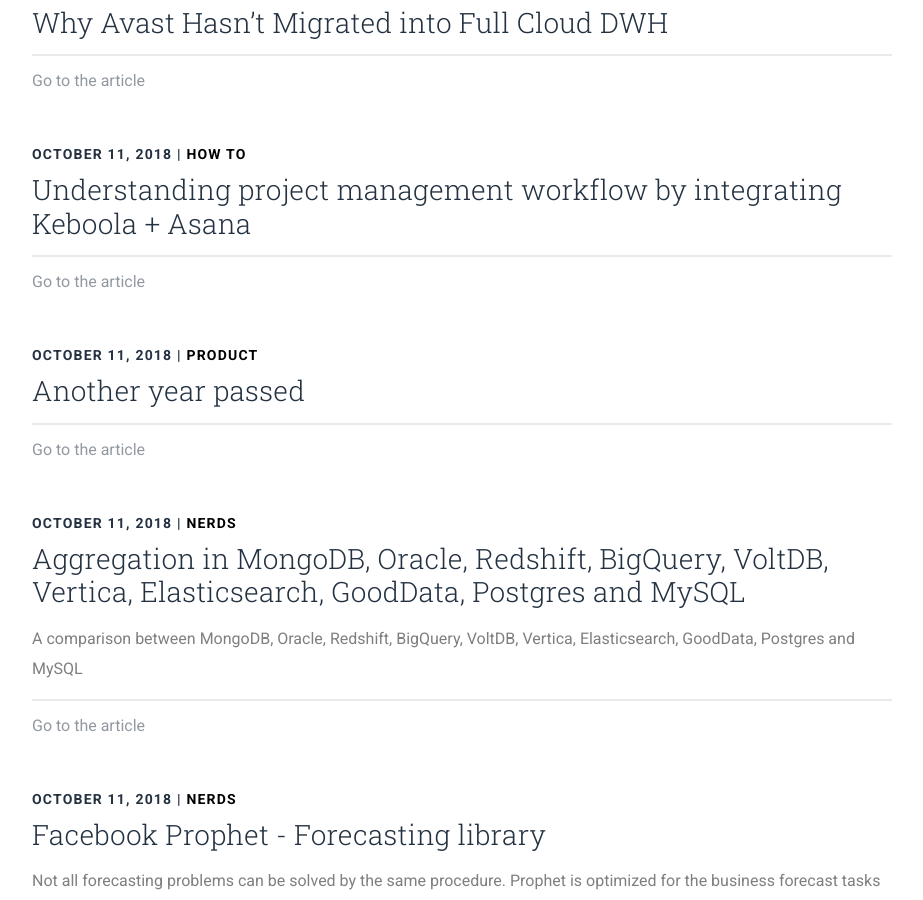
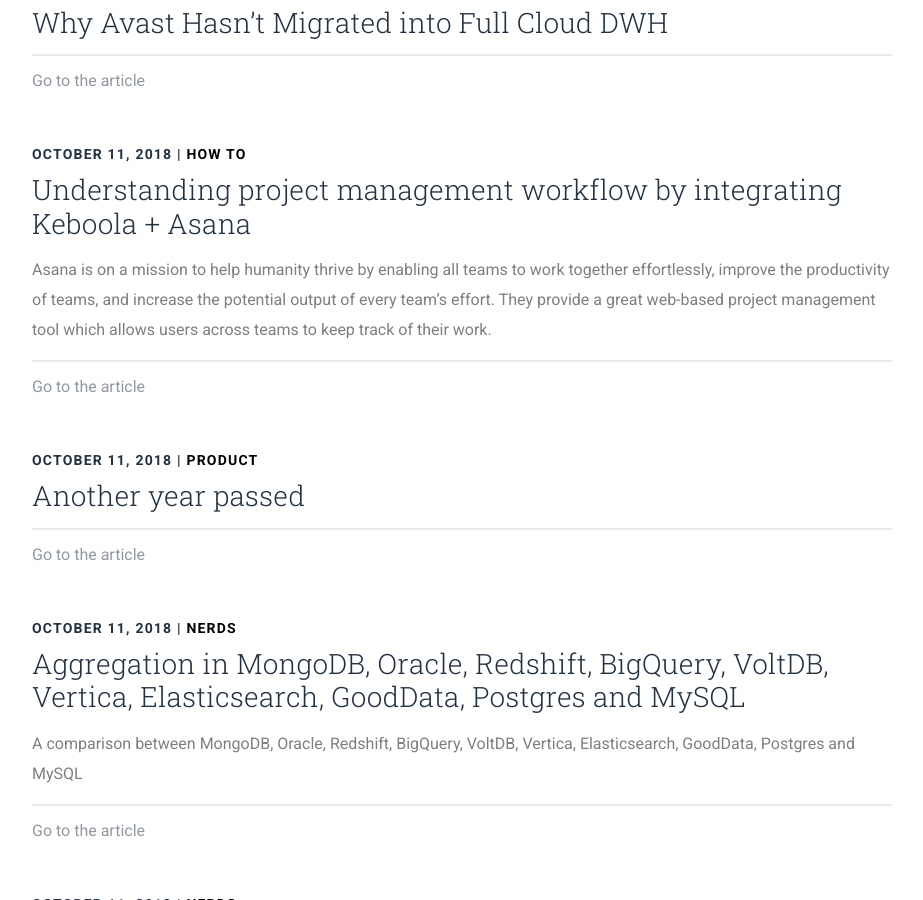
Before and after one commit to keboola/blog, a Jekyll site: the page built from index.md, in a window 1280 px wide and 900 px high, scrolled down 5620 px. Shown: the whole window, without its empty margins (28-951 px from the left). Built offline with Jekyll 4.4.1, drawn with Linux system fonts in a browser that asks for light colours; nearby versions of some CDN libraries.

Commit message:
Update from Forestry.io - Updated asana.md

```diff
--- a/_posts/2018-10-11-asana.md
+++ b/_posts/2018-10-11-asana.md
@@ -3,7 +3,10 @@
 layout: post
 categories: how-to
 date: 2018-10-11 00:00:00 +0000
-perex: ''
+perex: Asana is on a mission to help humanity thrive by enabling all teams to work
+  together effortlessly, improve the productivity of teams, and increase the potential
+  output of every team’s effort. They provide a great web-based project management
+  tool which allows users across teams to keep track of their work.
 user: pavel-dolezal
 coverphoto: ''
 coverphoto_slider: ''
```
